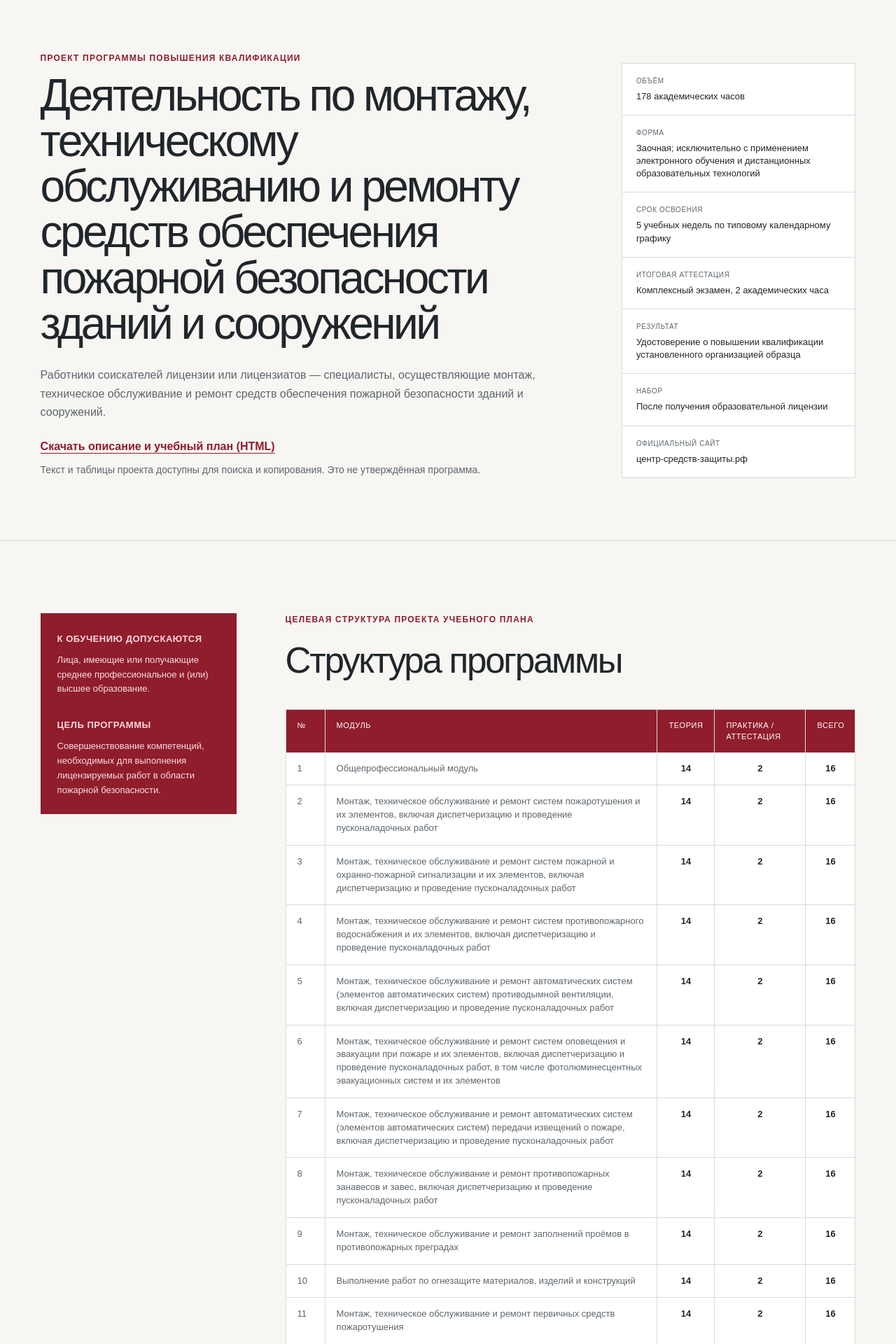
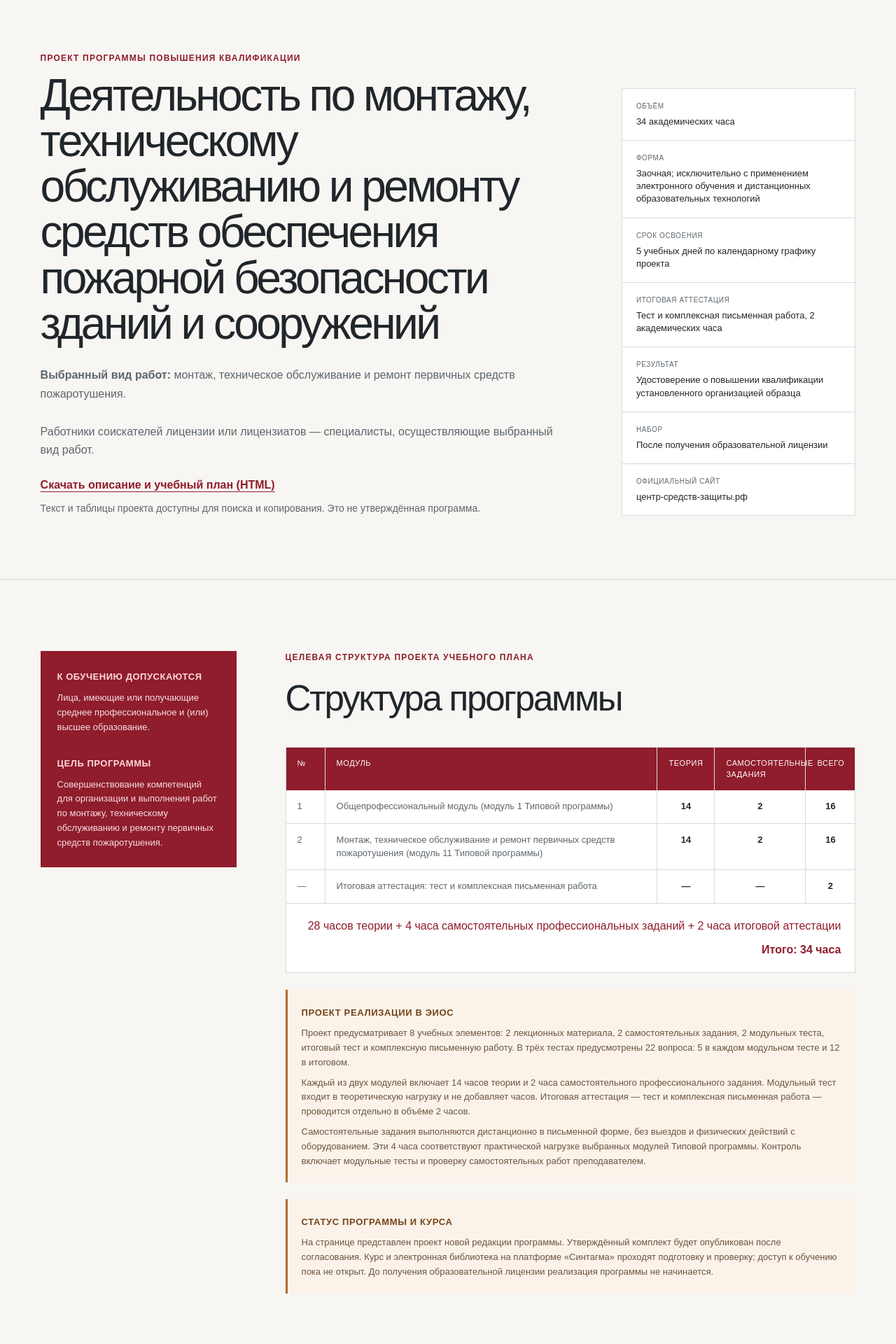
Before and after one commit to shafranovskijm-pixel/centr-sredstv-zashchity, a Next.js app: page /programmy/pozharnaya-bezopasnost in a window 1280 px wide. Shown: the part 140-2060 px from the top of the page at 70% size. Built offline with nearby package versions, Linux system fonts and the light colour scheme.

Commit message:
Align CSZ public draft with 34-hour primary firefighting program

```diff
--- a/app/page.tsx
+++ b/app/page.tsx
@@ -8,28 +8,28 @@ const curriculum = [
   },
   {
     number: "02",
-    title: "Системы пожаротушения",
-    text: "Монтаж, техническое обслуживание, ремонт и пусконаладочные работы.",
+    title: "Безопасность работ",
+    text: "Опасности, организационные меры безопасности и первая помощь.",
   },
   {
     number: "03",
-    title: "Сигнализация и оповещение",
-    text: "Пожарная и охранно-пожарная сигнализация, СОУЭ и передача извещений.",
+    title: "Первичные средства пожаротушения",
+    text: "Назначение, выбор, размещение и ограничения применения.",
   },
   {
     number: "04",
-    title: "Противодымная защита",
-    text: "Автоматические системы противодымной вентиляции и диспетчеризация.",
+    title: "Обслуживание и учет",
+    text: "Контроль состояния, техническое обслуживание, ремонт и оформление документации.",
   },
   {
     number: "05",
-    title: "Противопожарные преграды",
-    text: "Заполнения проёмов, занавесы, завесы и огнезащита материалов.",
+    title: "Самостоятельные профессиональные задания",
+    text: "Дистанционный документарный анализ и расчетная задача с условными учебными данными.",
   },
   {
     number: "06",
     title: "Итоговая аттестация",
-    text: "Проверка освоения программы и готовности применять знания на практике.",
+    text: "Итоговый тест и комплексная письменная работа.",
   },
 ];
 
@@ -128,7 +128,7 @@ export default function Home() {
             <div className="facts" aria-label="Основные параметры программы">
               <div className="fact-card">
                 <ClockIcon />
-                <span><strong>178</strong> академических часов</span>
+                <span><strong>34</strong> академических часа</span>
               </div>
               <div className="fact-card">
                 <LaptopIcon />
@@ -150,8 +150,8 @@ export default function Home() {
             </div>
 
             <p className="audience-note">
-              Для руководителей и специалистов организаций, работающих с системами
-              противопожарной защиты
+              Для работников соискателей лицензии или лицензиатов, осуществляющих
+              монтаж, техническое обслуживание и ремонт первичных средств пожаротушения
             </p>
           </div>
 
@@ -175,12 +175,13 @@ export default function Home() {
         <div className="section-heading">
           <div>
             <p className="eyebrow">Содержание программы</p>
-            <h2>Компетенции для работы с системами противопожарной защиты</h2>
+            <h2>Компетенции для работы с первичными средствами пожаротушения</h2>
           </div>
           <p>
-            Разработан рабочий проект редакции на 178 часов: 11 модулей с теорией,
-            практической работой и промежуточной аттестацией, а также итоговая
-            аттестация. Утверждённая редакция будет размещена после завершения
+            Разработан проект на 34 академических часа: общепрофессиональный модуль
+            и модуль по монтажу, техническому обслуживанию и ремонту первичных
+            средств пожаротушения. Теория — 28 часов, дистанционные самостоятельные
+            профессиональные задания — 4 часа, итоговая аттестация — 2 часа. Утверждённая редакция будет размещена после завершения
             согласования. Обучение начнётся после получения лицензии.
           </p>
         </div>
@@ -212,7 +213,7 @@ export default function Home() {
         </div>
         <ol className="steps">
           <li><span>1</span><div><strong>Зачисление</strong><p>Проверка документа об образовании и оформление обучения.</p></div></li>
-          <li><span>2</span><div><strong>Освоение программы</strong><p>Материалы, практические задания и промежуточная аттестация.</p></div></li>
+          <li><span>2</span><div><strong>Освоение программы</strong><p>Материалы, дистанционные самостоятельные профессиональные задания и промежуточная аттестация.</p></div></li>
           <li><span>3</span><div><strong>Итоговая аттестация</strong><p>Оценка результатов и выдача документа после получения лицензии.</p></div></li>
         </ol>
       </section>
--- a/app/programmy/pozharnaya-bezopasnost/page.tsx
+++ b/app/programmy/pozharnaya-bezopasnost/page.tsx
@@ -3,26 +3,17 @@ import Link from "next/link";
 import BrandEmblem from "../../brand-emblem";
 
 export const metadata: Metadata = {
-  title: "Повышение квалификации по пожарной безопасности — 178 часов",
-  description: "Программа повышения квалификации по монтажу, обслуживанию и ремонту средств обеспечения пожарной безопасности.",
+  title: "Повышение квалификации по пожарной безопасности — 34 часа",
+  description: "Проект программы повышения квалификации по монтажу, техническому обслуживанию и ремонту первичных средств пожаротушения, 34 академических часа.",
   alternates: {
     canonical: "/programmy/pozharnaya-bezopasnost/",
   },
 };
 
 const plan = [
-  ["1", "Общепрофессиональный модуль", "14", "2", "16"],
-  ["2", "Монтаж, техническое обслуживание и ремонт систем пожаротушения и их элементов, включая диспетчеризацию и проведение пусконаладочных работ", "14", "2", "16"],
-  ["3", "Монтаж, техническое обслуживание и ремонт систем пожарной и охранно-пожарной сигнализации и их элементов, включая диспетчеризацию и проведение пусконаладочных работ", "14", "2", "16"],
-  ["4", "Монтаж, техническое обслуживание и ремонт систем противопожарного водоснабжения и их элементов, включая диспетчеризацию и проведение пусконаладочных работ", "14", "2", "16"],
-  ["5", "Монтаж, техническое обслуживание и ремонт автоматических систем (элементов автоматических систем) противодымной вентиляции, включая диспетчеризацию и проведение пусконаладочных работ", "14", "2", "16"],
-  ["6", "Монтаж, техническое обслуживание и ремонт систем оповещения и эвакуации при пожаре и их элементов, включая диспетчеризацию и проведение пусконаладочных работ, в том числе фотолюминесцентных эвакуационных систем и их элементов", "14", "2", "16"],
-  ["7", "Монтаж, техническое обслуживание и ремонт автоматических систем (элементов автоматических систем) передачи извещений о пожаре, включая диспетчеризацию и проведение пусконаладочных работ", "14", "2", "16"],
-  ["8", "Монтаж, техническое обслуживание и ремонт противопожарных занавесов и завес, включая диспетчеризацию и проведение пусконаладочных работ", "14", "2", "16"],
-  ["9", "Монтаж, техническое обслуживание и ремонт заполнений проёмов в противопожарных преградах", "14", "2", "16"],
-  ["10", "Выполнение работ по огнезащите материалов, изделий и конструкций", "14", "2", "16"],
-  ["11", "Монтаж, техническое обслуживание и ремонт первичных средств пожаротушения", "14", "2", "16"],
-  ["12", "Итоговая аттестация: итоговый тест и защита практической ситуационной задачи", "—", "2", "2"],
+  ["1", "Общепрофессиональный модуль (модуль 1 Типовой программы)", "14", "2", "16"],
+  ["2", "Монтаж, техническое обслуживание и ремонт первичных средств пожаротушения (модуль 11 Типовой программы)", "14", "2", "16"],
+  ["—", "Итоговая аттестация: тест и комплексная письменная работа", "—", "—", "2"],
 ];
 
 export default function ProgramPage() {
@@ -44,17 +35,18 @@ export default function ProgramPage() {
         <div>
           <p className="eyebrow">Проект программы повышения квалификации</p>
           <h1>Деятельность по монтажу, техническому обслуживанию и ремонту средств обеспечения пожарной безопасности зданий и сооружений</h1>
-          <p>Работники соискателей лицензии или лицензиатов — специалисты, осуществляющие монтаж, техническое обслуживание и ремонт средств обеспечения пожарной безопасности зданий и сооружений.</p>
+          <p><strong>Выбранный вид работ:</strong> монтаж, техническое обслуживание и ремонт первичных средств пожаротушения.</p>
+          <p>Работники соискателей лицензии или лицензиатов — специалисты, осуществляющие выбранный вид работ.</p>
           <div className="page-download">
             <a href="/programmy/pozharnaya-bezopasnost/" download="proekt-programmy-csz.html">Скачать описание и учебный план (HTML)</a>
             <span>Текст и таблицы проекта доступны для поиска и копирования. Это не утверждённая программа.</span>
           </div>
         </div>
         <dl>
-          <div><dt>Объём</dt><dd>178 академических часов</dd></div>
+          <div><dt>Объём</dt><dd>34 академических часа</dd></div>
           <div><dt>Форма</dt><dd>Заочная; исключительно с применением электронного обучения и дистанционных образовательных технологий</dd></div>
-          <div><dt>Срок освоения</dt><dd>5 учебных недель по типовому календарному графику</dd></div>
-          <div><dt>Итоговая аттестация</dt><dd>Комплексный экзамен, 2 академических часа</dd></div>
+          <div><dt>Срок освоения</dt><dd>5 учебных дней по календарному графику проекта</dd></div>
+          <div><dt>Итоговая аттестация</dt><dd>Тест и комплексная письменная работа, 2 академических часа</dd></div>
           <div><dt>Результат</dt><dd>Удостоверение о повышении квалификации установленного организацией образца</dd></div>
           <div><dt>Набор</dt><dd>После получения образовательной лицензии</dd></div>
           <div><dt>Официальный сайт</dt><dd><a href="https://xn-----8kcgjebtk6b7abmdihf9c1dzb.xn--p1ai">центр-средств-защиты.рф</a></dd></div>
@@ -66,17 +58,17 @@ export default function ProgramPage() {
           <strong>К обучению допускаются</strong>
           <p>Лица, имеющие или получающие среднее профессиональное и (или) высшее образование.</p>
           <strong>Цель программы</strong>
-          <p>Совершенствование компетенций, необходимых для выполнения лицензируемых работ в области пожарной безопасности.</p>
+          <p>Совершенствование компетенций для организации и выполнения работ по монтажу, техническому обслуживанию и ремонту первичных средств пожаротушения.</p>
         </aside>
         <div>
           <p className="eyebrow">Целевая структура проекта учебного плана</p>
           <h2>Структура программы</h2>
           <div className="plan-table" role="table" aria-label="Учебный план" tabIndex={0}>
-            <div className="plan-head" role="row"><span role="columnheader">№</span><span role="columnheader">Модуль</span><span role="columnheader">Теория</span><span role="columnheader">Практика / аттестация</span><span role="columnheader">Всего</span></div>
+            <div className="plan-head" role="row"><span role="columnheader">№</span><span role="columnheader">Модуль</span><span role="columnheader">Теория</span><span role="columnheader">Самостоятельные задания</span><span role="columnheader">Всего</span></div>
             {plan.map((row) => <div className="plan-row" role="row" key={row[0]}><span role="cell">{row[0]}</span><span role="cell">{row[1]}</span><strong role="cell">{row[2]}</strong><strong role="cell">{row[3]}</strong><strong role="cell">{row[4]}</strong></div>)}
-            <div className="plan-total"><span>154 часа теории + 22 часа практики + 2 часа итоговой аттестации</span><strong>Итого: 178 часов</strong></div>
+            <div className="plan-total"><span>28 часов теории + 4 часа самостоятельных профессиональных заданий + 2 часа итоговой аттестации</span><strong>Итого: 34 часа</strong></div>
           </div>
-          <div className="legal-note"><strong>Проект реализации в ЭИОС</strong><p>Целевая структура — 35 уроков: 11 теоретических материалов, 11 практических ситуационных заданий, 11 модульных тестов, итоговое практическое задание и итоговый тест. В тестах предусмотрено 67 вопросов.</p><p>Промежуточная аттестация проводится по каждому из 11 модулей в форме модульного теста.</p></div>
+          <div className="legal-note"><strong>Проект реализации в ЭИОС</strong><p>Проект предусматривает 8 учебных элементов: 2 лекционных материала, 2 самостоятельных задания, 2 модульных теста, итоговый тест и комплексную письменную работу. В трёх тестах предусмотрены 22 вопроса: 5 в каждом модульном тесте и 12 в итоговом.</p><p>Каждый из двух модулей включает 14 часов теории и 2 часа самостоятельного профессионального задания. Модульный тест входит в теоретическую нагрузку и не добавляет часов. Итоговая аттестация — тест и комплексная письменная работа — проводится отдельно в объёме 2 часов.</p><p>Самостоятельные задания выполняются дистанционно в письменной форме, без выездов и физических действий с оборудованием. Эти 4 часа соответствуют практической нагрузке выбранных модулей Типовой программы. Контроль включает модульные тесты и проверку самостоятельных работ преподавателем.</p></div>
           <div className="legal-note"><strong>Статус программы и курса</strong><p>На странице представлен проект новой редакции программы. Утверждённый комплект будет опубликован после согласования. Курс и электронная библиотека на платформе «Синтагма» проходят подготовку и проверку; доступ к обучению пока не открыт. До получения образовательной лицензии реализация программы не начинается.</p></div>
         </div>
       </section>
--- a/app/sveden/page.tsx
+++ b/app/sveden/page.tsx
@@ -120,7 +120,7 @@ export default function SvedenPage() {
             <div className="download-pack">
               <div>
                 <span>Программа повышения квалификации</span>
-                <strong>178 часов · 11 модулей</strong>
+                <strong>34 академических часа · 2 модуля</strong>
                 <p>Доступно описание проекта и учебного плана. Утверждённая редакция готовится к публикации.</p>
                 <Link className="text-link" href="/programmy/pozharnaya-bezopasnost">Посмотреть проект учебного плана →</Link>
               </div>
@@ -169,7 +169,9 @@ export default function SvedenPage() {
               <h3>«Деятельность по монтажу, техническому обслуживанию и ремонту средств обеспечения пожарной безопасности зданий и сооружений»</h3>
               <dl>
                 <div><dt>Вид</dt><dd>Повышение квалификации</dd></div>
-                <div><dt>Объём</dt><dd>178 академических часов</dd></div>
+                <div><dt>Выбранный вид работ</dt><dd>Монтаж, техническое обслуживание и ремонт первичных средств пожаротушения</dd></div>
+                <div><dt>Объём</dt><dd>34 академических часа</dd></div>
+                <div><dt>Срок освоения</dt><dd>5 учебных дней</dd></div>
                 <div><dt>Форма обучения</dt><dd>Заочная; с применением исключительно электронного обучения и дистанционных образовательных технологий</dd></div>
                 <div><dt>Язык</dt><dd>Русский</dd></div>
               </dl>
@@ -190,7 +192,7 @@ export default function SvedenPage() {
 
           <section className="info-section" id="objects">
             <div className="info-heading"><span>07</span><h2>Материально-техническое обеспечение и оснащённость образовательного процесса. Доступная среда</h2></div>
-            <p>Для обучения планируется использовать электронную образовательную среду «Синтагма». Учебный курс на 178 часов и электронная библиотека проходят подготовку и проверку; доступ к обучению пока не открыт.</p>
+            <p>Для обучения планируется использовать электронную образовательную среду «Синтагма». Учебный курс на 34 академических часа и электронная библиотека проходят подготовку и проверку; доступ к обучению пока не открыт. В проекте предусмотрены два модуля и четыре часа дистанционных самостоятельных профессиональных заданий.</p>
             <dl className="info-table"><div><dt>Общежитие</dt><dd>Не предоставляется; количество мест — 0; плата за проживание — не применимо.</dd></div><div><dt>Интернат</dt><dd>Не предоставляется; количество мест — 0; плата за проживание — не применимо.</dd></div></dl>
             <p>Специально оборудованные очные учебные помещения не используются, поскольку программа планируется исключительно с применением электронного обучения и дистанционных образовательных технологий.</p>
           </section>
```
Also changed, not shown: scripts/validate-timeweb-static.mjs (+18 -7 lines).
